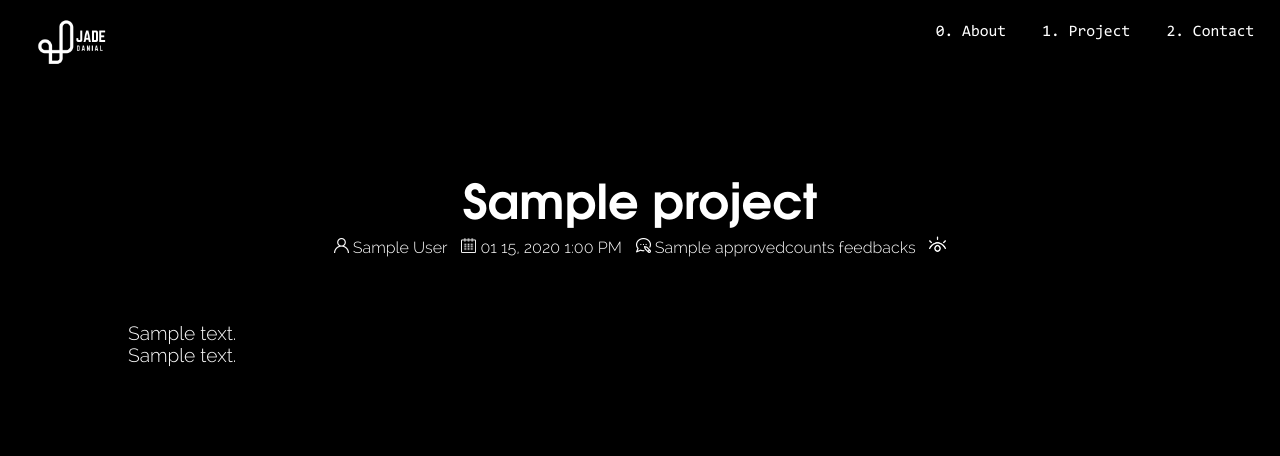
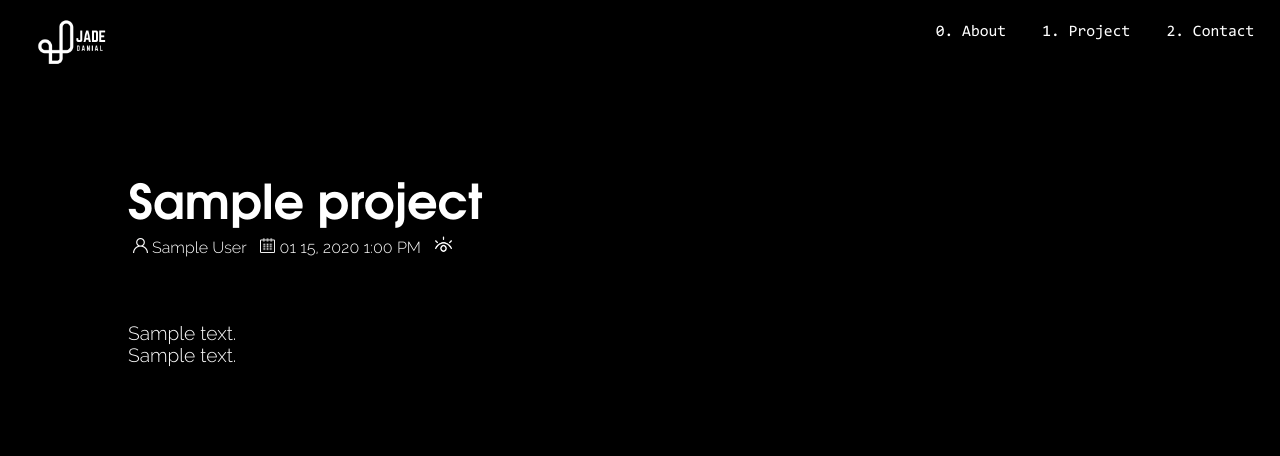
Before and after one commit to jadedanial/portfolio, a Django app: template blog/templates/blog/post.html in a window 1280 px wide. Shown: the top 456 px of the page. Run offline with Django 3.2, Linux system fonts and the light colour scheme; tables that the repository leaves empty hold one stand-in row (values such as "Sample post"); the template is opened without the code that fills it: values that come from a table or form of the project are taken from there, most other values are stand-ins (such as "Sample title", 1, 10 or a date in 2020); some libraries are stand-ins or nearby versions.

Commit message:
Removed feedback counts and align post title to left.

```diff
--- a/blog/static/blog/css/theme.css
+++ b/blog/static/blog/css/theme.css
@@ -353,7 +353,7 @@ body{
 }
 
 .postdetailpubinfo{
-    text-align: center;
+    text-align: left;
     margin: 0 2rem;
 }
 
@@ -441,7 +441,7 @@ body{
 }
 
 #postdetailtitle{
-    text-align: center;
+    text-align: left;
     margin: 8rem 2rem 0 2rem;
 }
 
--- a/blog/templates/blog/post.html
+++ b/blog/templates/blog/post.html
@@ -15,10 +15,6 @@
 				<span>
 					<img src="{% static 'blog/images/calendar.png' %}" alt="Calendar" width="15rem">
 					<p>{{ subject.dateposted|date:"m d, Y g:s A" }}</p>
-				</span>
-				<span>
-					<img src="{% static 'blog/images/feedback.png' %}" alt="Feedback" width="15rem">
-					<p>{{ approvedcounts }} feedback{{ approvedcounts|pluralize }}</p>
 				</span>
 				<span>
 					<img src="{% static 'blog/images/view.png' %}" alt="View" width="17rem">
```
